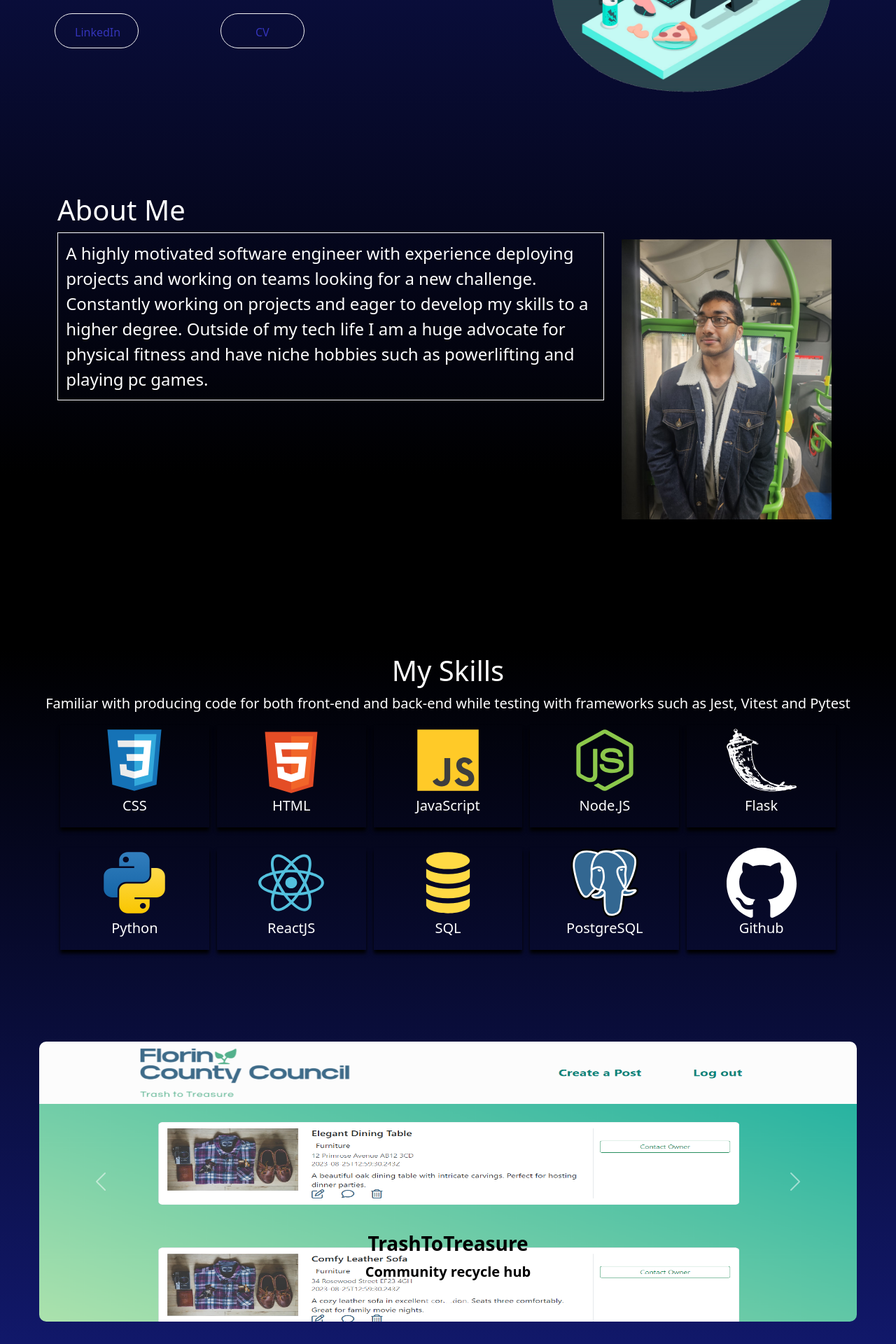
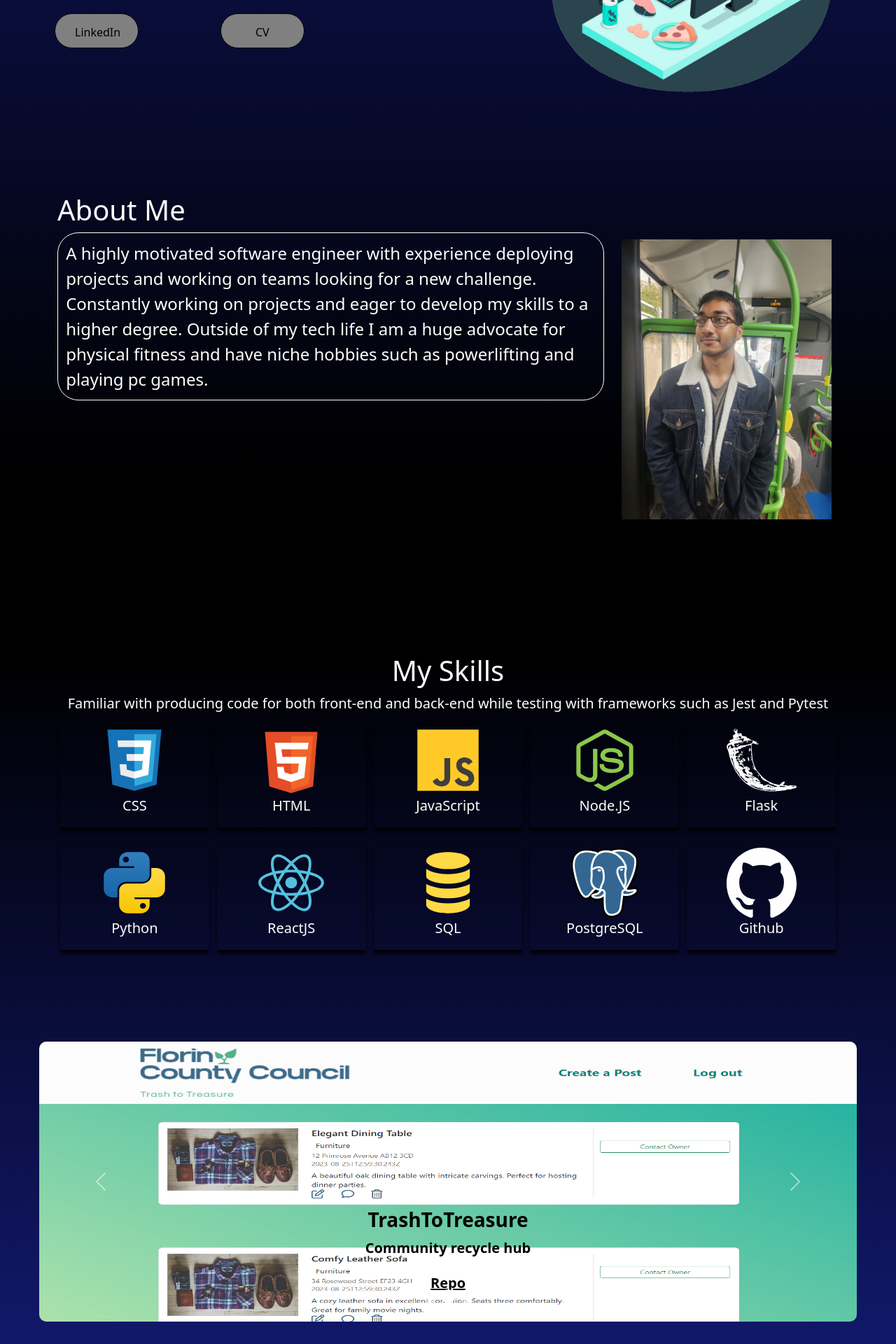
Before and after one commit to bobzila1202/Portfolio, a React (Vite) app: page / in a window 1280 px wide. Shown: the part 564-2484 px from the top of the page at 70% size. Built offline with nearby package versions, Linux system fonts and the light colour scheme.

Commit message:
styling and repo additions

```diff
--- a/src/components/Carousel/index.jsx
+++ b/src/components/Carousel/index.jsx
@@ -14,7 +14,10 @@ const CarouselComponent = ({ projects }) => {
                     <Image src={project.image} alt={project.name} />
                     <CarouselCaption>
                         <h3 style={{ color: project.textColor, fontWeight: 'bold' }}>{project.name}</h3>
-                        <p style={{ color: project.textColor, fontSize: '20px', fontWeight: 'bold' }}>{project.description}</p>
+                        <p style={{ color: project.textColor, fontSize: '20px', fontWeight: 'bold', marginBottom: '20px' }}>{project.description}</p>
+                        {project.link && (<a href={project.link} target='_blank' style={{ color: project.textColor, fontSize: '20px', fontWeight: 'bold' }}>Repo</a>)}
+                        {project.linkFront && (<a href={project.linkFront} target='_blank' style={{ color: project.textColor, fontSize: '20px', fontWeight: 'bold', marginRight: '100px' }}>Front End</a>)}
+                        {project.linkBack && (<a href={project.linkBack} target='_blank' style={{ color: project.textColor, fontSize: '20px', fontWeight: 'bold' }}>Back End</a>)}
                     </CarouselCaption>
                 </CarouselItem>
             ))}
--- a/src/pages/AboutPage/AboutPage.css
+++ b/src/pages/AboutPage/AboutPage.css
@@ -16,6 +16,7 @@
     color: white;
     width: 70%;
     border: solid 1px;
+    border-radius: 30px;
     padding: 1%;
     float: left;
 }
--- a/src/pages/HomePage/HomePage.css
+++ b/src/pages/HomePage/HomePage.css
@@ -38,10 +38,11 @@ p {
     height: 50px;
     text-align: center;
     text-decoration: none;
-    border: 1px solid whitesmoke;
+    border: 1px solid ;
     padding: 14px 28px;
     border-radius: 30px;
-    color: rgb(52, 52, 186);
+    color: rgb(0, 0, 0);
+    background-color: grey;
     font-size: 1rem; /* Make it responsive */
     cursor: pointer;
 }
--- a/src/pages/ProjectsPage/index.jsx
+++ b/src/pages/ProjectsPage/index.jsx
@@ -10,18 +10,22 @@ let projects = [
         name: 'SZND Chef',
         image: image1,
         description: 'Dynamic full-stack seasonal recipe website',
+        linkFront: "https://github.com/SmithNJ13/yao42_frontend/tree/staging",
+        linkBack: "https://github.com/ollie-byrne99/Lap_4_Server",
         textColor: 'black' // Specify text color for this project
     },
     {
         name: 'TrashToTreasure',
         image: image2,
         description: 'Community recycle hub',
+        link: "https://github.com/fillygee/FCC---Trash-to-Treasure",
         textColor: 'black' // Specify text color for this project
     },
     {
         name: 'Refactory',
         image: image3,
         description: 'Interactive coding learning game',
+        linkBack: "https://github.com/bobzila1202/backend/",
         textColor: 'white' // Specify text color for this project
     }
 ];
--- a/src/pages/SkillsPage/index.jsx
+++ b/src/pages/SkillsPage/index.jsx
@@ -16,7 +16,7 @@ const SkillsPage = () => {
     return (
         <div className="skills" id="skills">
             <h1>My Skills</h1>
-            <p>Familiar with producing code for both front-end and back-end while testing with frameworks such as Jest, Vitest and Pytest </p>
+            <p>Familiar with producing code for both front-end and back-end while testing with frameworks such as Jest and Pytest </p>
             <div className="container">
                 <div> <img className="item" src={cssIcon} alt="CSS" /> <p>CSS</p> </div>
                 <div> <img className="item" src={htmlIcon} alt="HTML" /> <p>HTML</p> </div>
```
Also changed, not shown: 4 other files (tests, documents, lock files or other folders).
